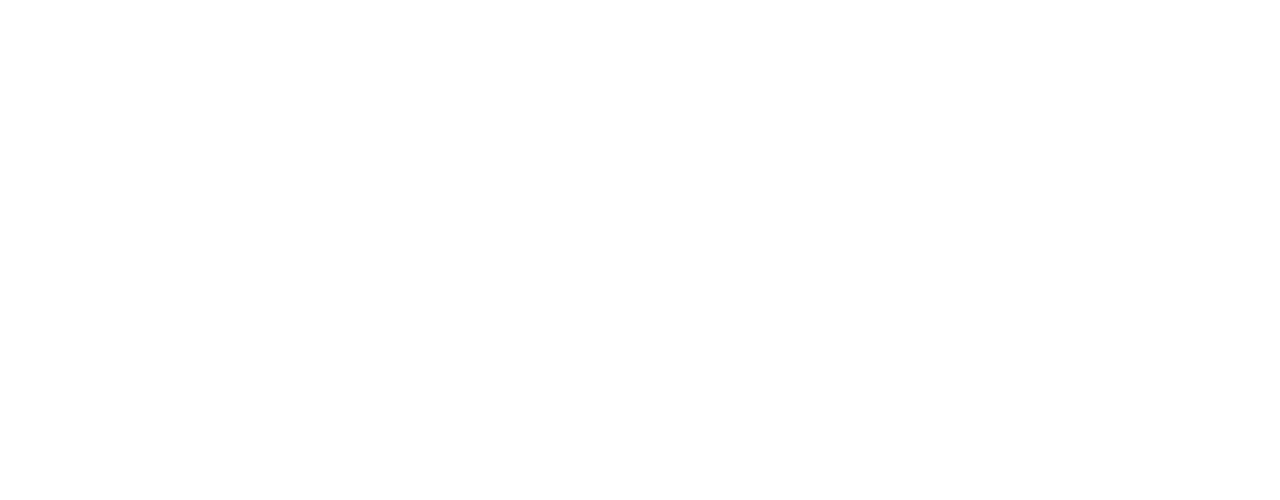
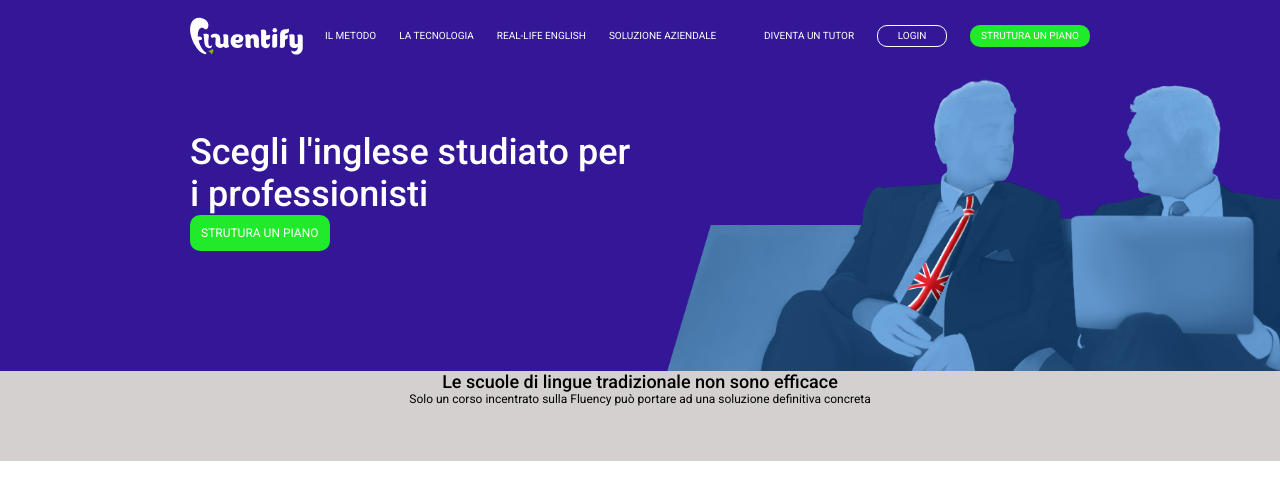
Before and after one commit to DidierDankan/htmlcss-fluentify, a plain HTML site: page index.html in a window 1280 px wide. Drawn offline with Linux system fonts and the light colour scheme.

Commit message:
add menu nav + big banner + break section

```diff
--- a/css/main.css
+++ b/css/main.css
@@ -1,5 +1,137 @@
+/*GENERALS*/
 * {
     margin: 0;
     padding: 0;
     box-sizing: border-box;
 }
+
+body {
+    font-family: 'Roboto', sans-serif;
+    font-size: 12px;
+}
+
+h1,
+h2,
+h3,
+h4 {
+    font-weight: 500;
+}
+
+/*UTILITIES*/
+
+.container {
+    width: 900px;
+    margin: 0 auto;
+}
+
+.clearfix::after {
+    content: '';
+    display: table;
+    clear: both;
+}
+
+.float-left {
+    float: left;
+}
+
+.w50 {
+    width: 50%;
+}
+
+/*Buttons*/
+.button{
+    display: inline-block;
+    min-width: 70px;
+    padding: 10px;
+    text-decoration: none;
+    text-transform: uppercase;
+    text-align: center;
+    color: #fff;
+    background: rgb(51, 23, 150);
+    border: 1px solid #fff;
+    border-radius: 10px;
+}
+
+.menu-inline .button {
+    line-height: 0;
+}
+
+.button.green {
+    background-color: rgb(32, 235, 42);
+    border: 1px solid transparent;
+}
+
+/*main header*/
+
+.main-header{
+    line-height: 70px;
+    text-transform: uppercase;
+    background: rgb(51, 23, 150);
+}
+
+.main-header .img-logo{
+    width: 15%;
+}
+
+.main-header .img-logo img{
+    vertical-align: middle;
+}
+
+/*main navigation*/
+
+.main-header .nav-center {
+    width: 45%;
+}
+
+.main-header .nav-right{
+    width: 40%;
+    text-align: right;
+}
+
+.menu-inline li {
+    display: inline-block;
+    list-style: none;
+    margin-right: 20px;
+}
+
+.menu-inline li a{
+    font-size: 10px;
+    text-decoration: none;
+    color: #fff;
+}
+
+.menu-inline li:last-child{
+    margin-right: 0;
+}
+
+/*Main Banner*/
+
+.main-banner {
+    background: rgb(51, 23, 150);
+    height: 300px;
+    background-image: url('../img/background-header.png');
+    background-size: 700px;
+    background-repeat: no-repeat;
+    background-position: 115% 110%;
+}
+
+.banner-text {
+    position: relative;
+    left: 0;
+    top: 60px;
+}
+
+.container .banner-text h1{
+    color: #fff;
+    font-size: 36px;
+}
+
+/*Break section*/
+
+.break-section {
+    height: 90px;
+    background: rgb(212, 208, 208);
+    text-align: center;
+}
+
+/*third section with coluns*/
--- a/index.html
+++ b/index.html
@@ -7,8 +7,97 @@
     <title>Fluentify by Didier</title>
     <!--styles-->
     <link rel="stylesheet" href="./css/main.css">
+    <!--fonts-->
+    <link rel="preconnect" href="https://fonts.gstatic.com">
+    <link href="https://fonts.googleapis.com/css2?family=Roboto:wght@400;500&display=swap" rel="stylesheet">
+
 </head>
 <body>
 
+    <!--main header-->
+    <header class="main-header">
+        <div class="container clearfix">
+
+            <div class="img-logo float-left">
+
+                <img src="./img/logo.svg" alt="fluentify logo">
+
+            </div>
+                <!--due div con nav-->
+            <div class="nav-center float-left">
+                <nav class="menu-inline">
+                    <ul>
+                        <li>
+                            <a href="#">il metodo</a>
+                        </li>
+                        <li>
+                            <a href="#">la tecnologia</a>
+                        </li>
+                        <li>
+                            <a href="#">real-life english</a>
+                        </li>
+                        <li>
+                            <a href="#">soluzione aziendale</a>
+                        </li>
+                    </ul>
+                </nav>
+            </div>
+
+            <div class="nav-right float-left">
+                <nav class="menu-inline">
+                    <ul>
+                        <li>
+                            <a href="#">diventa un tutor</a>
+                        </li>
+                        <li>
+                            <a class="button" href="#">login</a>
+                        </li>
+                        <li>
+                            <a class="button green" href="#">strutura un piano</a>
+                        </li>
+                    </ul>
+                </nav>
+            </div>
+
+
+        </div>
+    </header>
+
+    <!--main content-->
+
+    <main>
+        <!--banner section-->
+        <section class="main-banner">
+            <div class="container ">
+                <div class="banner-text w50">
+                    <h1>
+                        Scegli l'inglese studiato per i professionisti
+                    </h1>
+                    <a class="button green" href="#">Strutura un piano</a>
+                </div>
+            </div>
+
+        </section>
+
+        <!--small middle section-->
+        <section class="break-section">
+            <h2>
+                Le scuole di lingue tradizionale non sono efficace
+            </h2>
+            <p>
+                Solo un corso incentrato sulla Fluency può portare ad una soluzione definitiva concreta
+            </p>
+        </section>
+
+        <!--third section with coluns-->
+        <section>
+            <div class="container">
+                <div></div>
+                <div></div>
+                <div></div>
+            </div>
+        </section>
+
+    </main>
 </body>
 </html>
```
